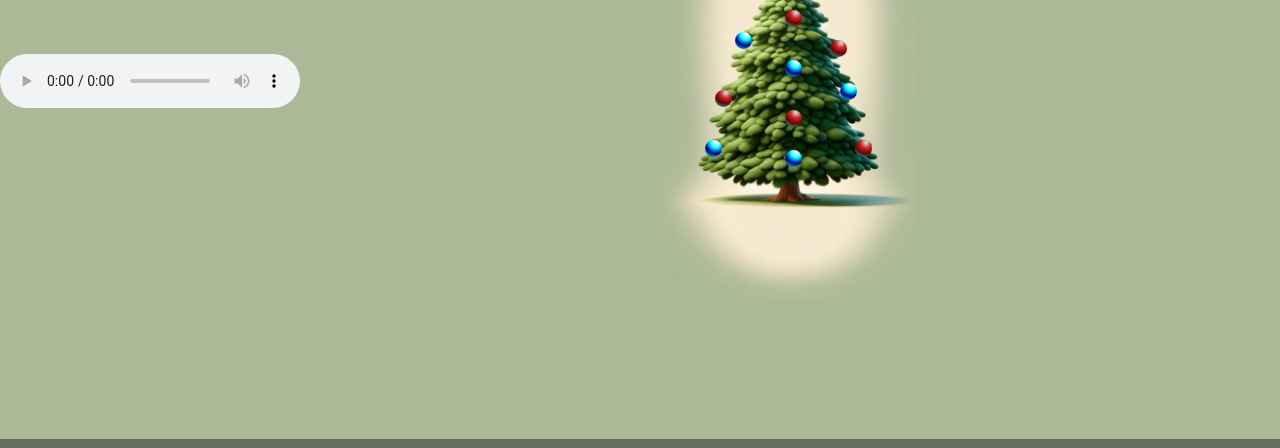
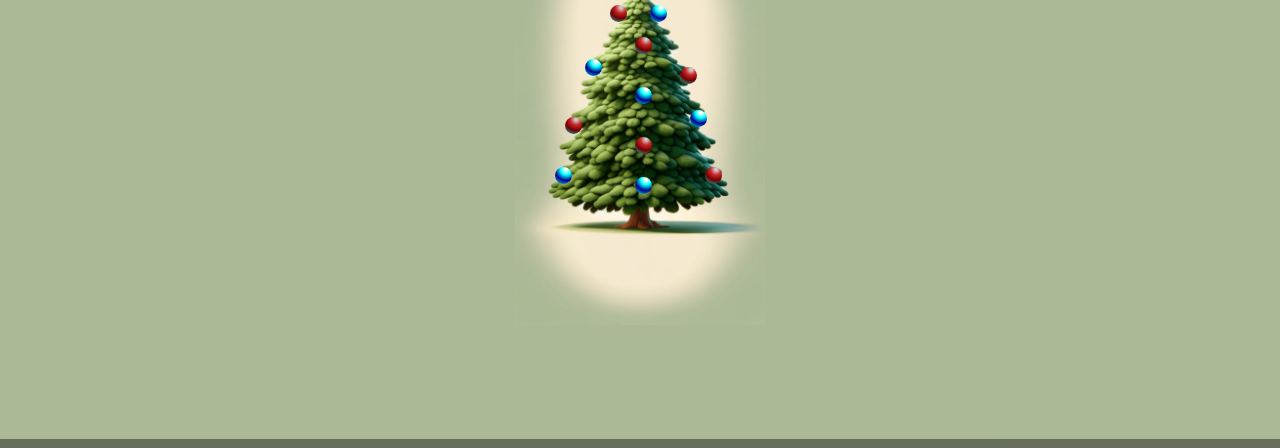
Before and after one commit to egpennington/christmastreelights, a plain HTML site: page index.html in a window 1280 px wide. Shown: the part 319-767 px from the top of the page. Drawn offline with Linux system fonts and the light colour scheme.

Commit message:
Update style.css
body to flex-direction column and added audio opacity

```diff
--- a/style.css
+++ b/style.css
@@ -6,8 +6,14 @@ html, body {
 body {
     background-color: #abb997;
     display: flex;
+    flex-direction: column;
+    justify-content: center;
     align-items: center;
     height: 100vh;
+}
+
+.audio {
+    opacity: 0.5;
 }
 
 section {
```
